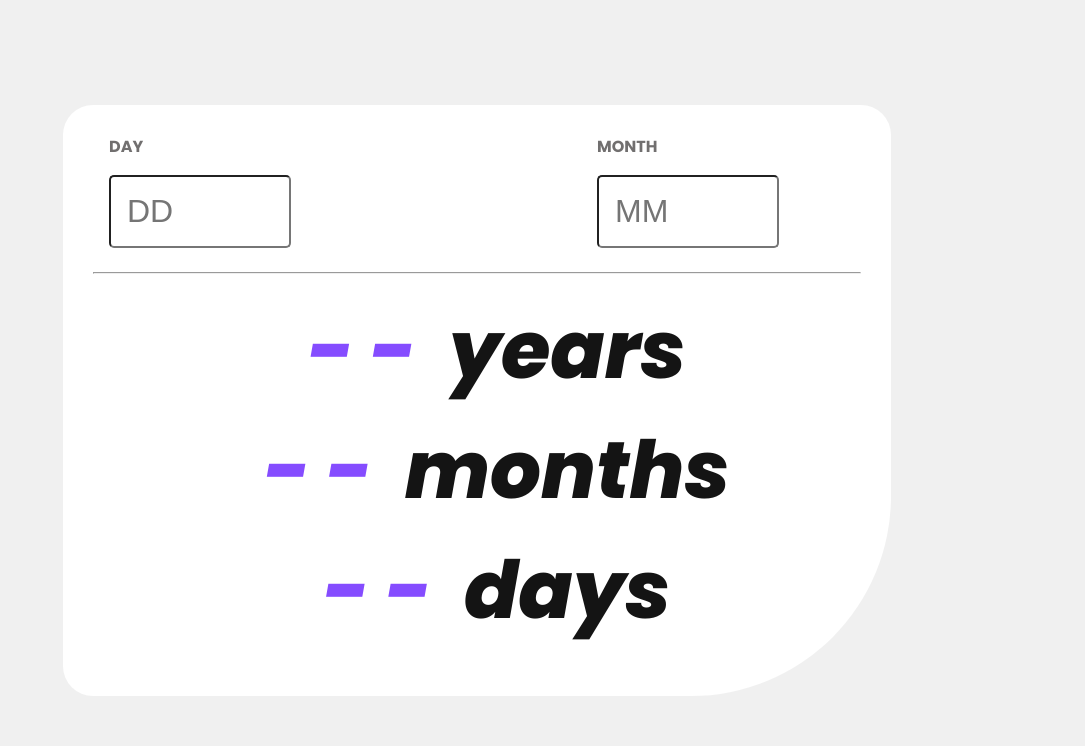
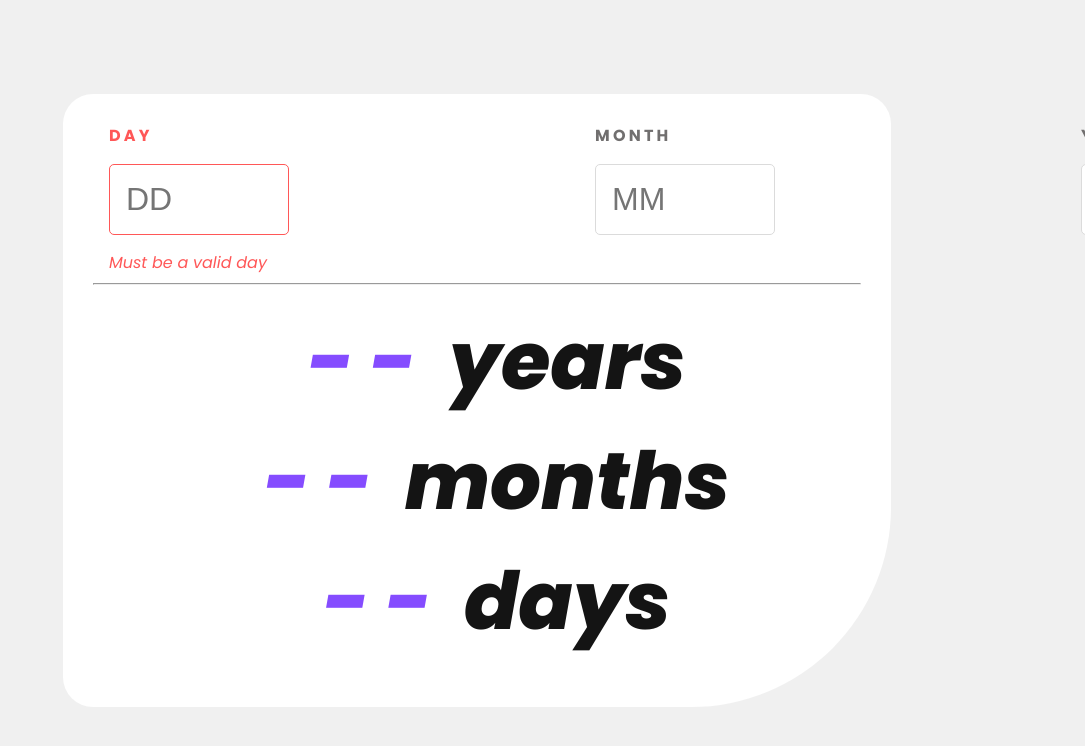
Before and after one commit to connor-cs/age-calculator, a React (Vite) app: page / in a window 1280 px wide. Shown: the top 746 px of the page, without its empty margins (195-1280 px from the left). Built offline with nearby package versions, Linux system fonts and the light colour scheme.

Commit message:
validation

```diff
--- a/package.json
+++ b/package.json
@@ -10,6 +10,7 @@
     "preview": "vite preview"
   },
   "dependencies": {
+    "moment": "^2.29.4",
     "react": "^18.2.0",
     "react-dom": "^18.2.0"
   },
--- a/src/App.css
+++ b/src/App.css
@@ -50,6 +50,9 @@ body {
   padding: 2em;
 }
 
+.invalid {
+  color: hsl(0, 100%, 67%);
+}
 .input {
   display: flex;
   flex-direction: column;
@@ -58,22 +61,37 @@ body {
 
 }
 
-.input > * {
-  max-width: fit-content;
+
+.input > p {
+  color: hsl(0, 100%, 67%);
+  font-family: Poppins-Italic;
+  margin: 0;
+  margin-left: 1rem;
 }
 
 .input>input {
   padding: 1rem;
   border-radius: 5px;
+  border: 1px solid hsl(0, 0%, 86%);
   margin: 1rem;
   font-size: 32px;
   max-width: 30%;
 }
 
+.input>input.invalid {
+  border-color:  hsl(0, 100%, 67%);
+}
+
 .input>label {
   margin-left: 1rem;
   font-family: Poppins-Bold;
+  letter-spacing: 0.2rem;
   color: hsl(0, 1%, 44%);
+}
+.input>label.invalid {
+  margin-left: 1rem;
+  font-family: Poppins-Bold;
+  color:  hsl(0, 100%, 67%);
 }
 
 .input-section {
--- a/src/App.jsx
+++ b/src/App.jsx
@@ -1,19 +1,78 @@
-import { useState } from "react";
+import { useState, useEffect } from "react";
+import moment from "moment";
 import Input from "./Input";
 
 import "./App.css";
 
 function App() {
+  const [isValid, setIsValid] = useState(true);
+  const [input, setInput] = useState({
+    day: "",
+    month: "",
+    year: "",
+  });
+  const [results, setResults] = useState({
+    days: "",
+    months: "",
+    years: "",
+  });
+  const [currentDate, setCurrentDate] = useState({
+    day: "",
+    month: "",
+    year: "",
+  })
+  const [errors, setErrors] = useState({
+    dayError: true,
+    monthError: false,
+    yearError: false
+  })
+
+  // console.table(values);
+
+  // console.log(today);
+  // console.log(month);
+  // console.log(currentYear);
+  // console.log(todaysDate);
+
+  useEffect(() => {
+    const todaysDate = moment().format();
+    const currentYear = todaysDate.slice(0, 4);
+    const today = todaysDate.slice(8, 10);
+    const currentMonth = todaysDate.slice(5, 7);
+    setCurrentDate({
+      day: today,
+      month: currentMonth,
+      year: currentYear
+    })
+  },[]);
+
+  const validate = () => {
+    if (parseInt(currentDate.year) < parseInt(input.year)) {
+      setIsValid(false)
+      setErrors({...errors, yearError: true})
+    }
+    if (parseInt(currentDate.month) > 12 && parseInt(currentDate.month) < 1) {
+      setIsValid(false)
+      setErrors({...errors, monthError: true})
+    }
+  };
+
   return (
     <>
       <div className="main">
-        <Input />
+        <Input isValid={isValid} setInput={setInput} input={input} errors={errors}/>
         <hr></hr>
         <div className="display-section">
           <ul>
-            <li><span>--</span> years</li>
-            <li><span>--</span> months</li>
-            <li><span>--</span> days</li>
+            <li>
+              <span>--</span> years
+            </li>
+            <li>
+              <span>--</span> months
+            </li>
+            <li>
+              <span>--</span> days
+            </li>
           </ul>
         </div>
       </div>
--- a/src/Input.jsx
+++ b/src/Input.jsx
@@ -1,44 +1,44 @@
-import { useState } from "react";
-
-const Input = () => {
-  const [isValid, setIsValid] = useState(true);
-  const [values, setValues] = useState({
-    day: "",
-    month: "",
-    year: "",
-  });
-
-  console.table(values);
-  const validate = () => {};
-
+const Input = ({ isValid, setInput, input, errors }) => {
   return (
     <div className="input-section">
       <div className="input">
-        <label htmlFor="day">DAY</label>
+        <label htmlFor="day" className={errors.dayError ? "invalid" : null}>
+          DAY
+        </label>
         <input
           name="day"
           type="number"
           required
           placeholder="DD"
           onChange={(e) =>
-            setValues({ ...values, [e.target.name]: e.target.value })
+            setInput({ ...input, [e.target.name]: e.target.value })
           }
+          className={errors.dayError ? "invalid" : null}
         />
+        {errors.dayError ? <p>Must be a valid day</p> : null}
       </div>
       <div className="input">
-        <label htmlFor="month">MONTH</label>
+        <label htmlFor="month" className={errors.monthError ? "invalid" : null}>
+          MONTH
+        </label>
         <input
           name="month"
           type="number"
           required
           placeholder="MM"
           onChange={(e) =>
-            setValues({ ...values, [e.target.name]: e.target.value })
+            setInput({ ...input, [e.target.name]: e.target.value })
           }
+          className={errors.monthError ? "invalid" : null}
         />
+        {errors.monthError ? <p>Must be a valid month</p> : null}
       </div>
       <div className="input">
-        <label htmlFor="year" required>
+        <label
+          htmlFor="year"
+          className={errors.yearError ? "invalid" : null}
+          required
+        >
           YEAR
         </label>
         <input
@@ -47,9 +47,11 @@ const Input = () => {
           required
           placeholder="YYYY"
           onChange={(e) =>
-            setValues({ ...values, [e.target.name]: e.target.value })
+            setInput({ ...input, [e.target.name]: e.target.value })
           }
+          className={errors.yearError ? "invalid" : null}
         />
+        {errors.yearError && <p>Must be in the past</p>}
       </div>
     </div>
   );
```
Also changed, not shown: 1 other file (tests, documents, lock files or other folders).
